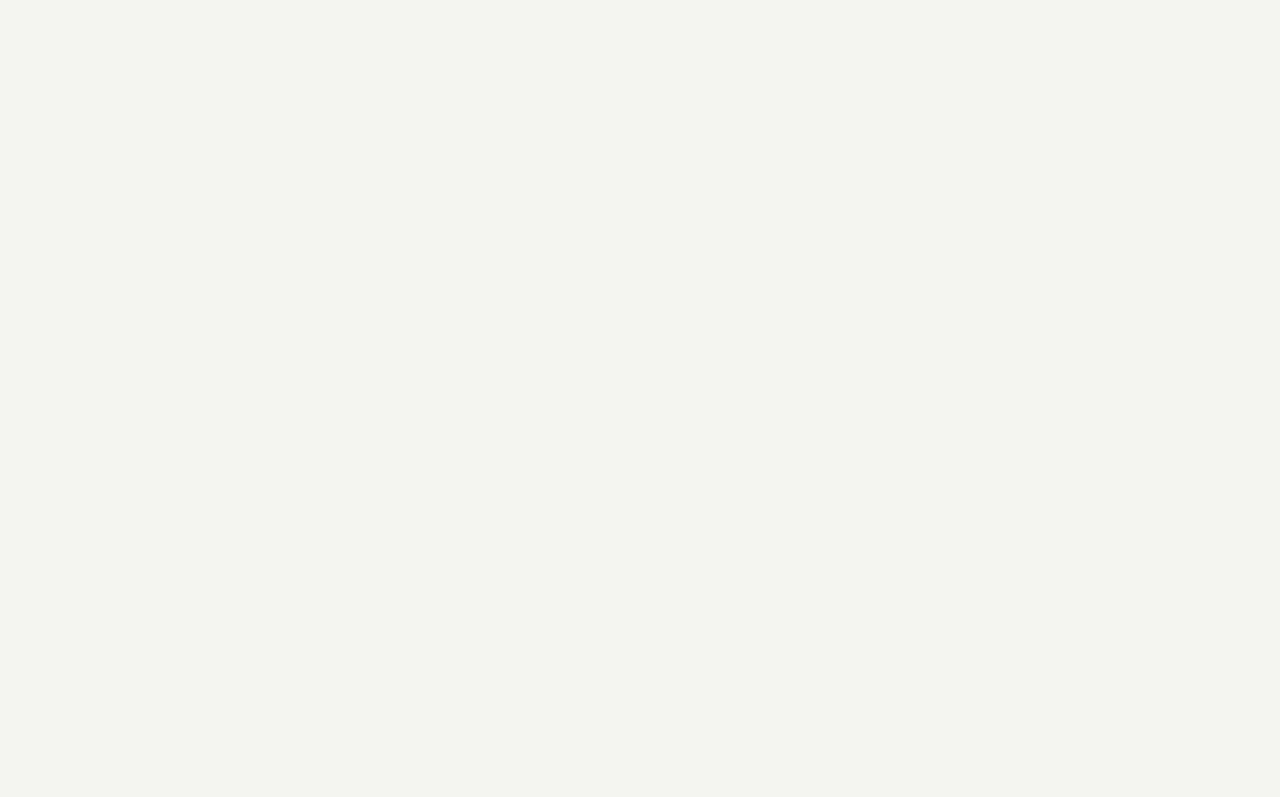
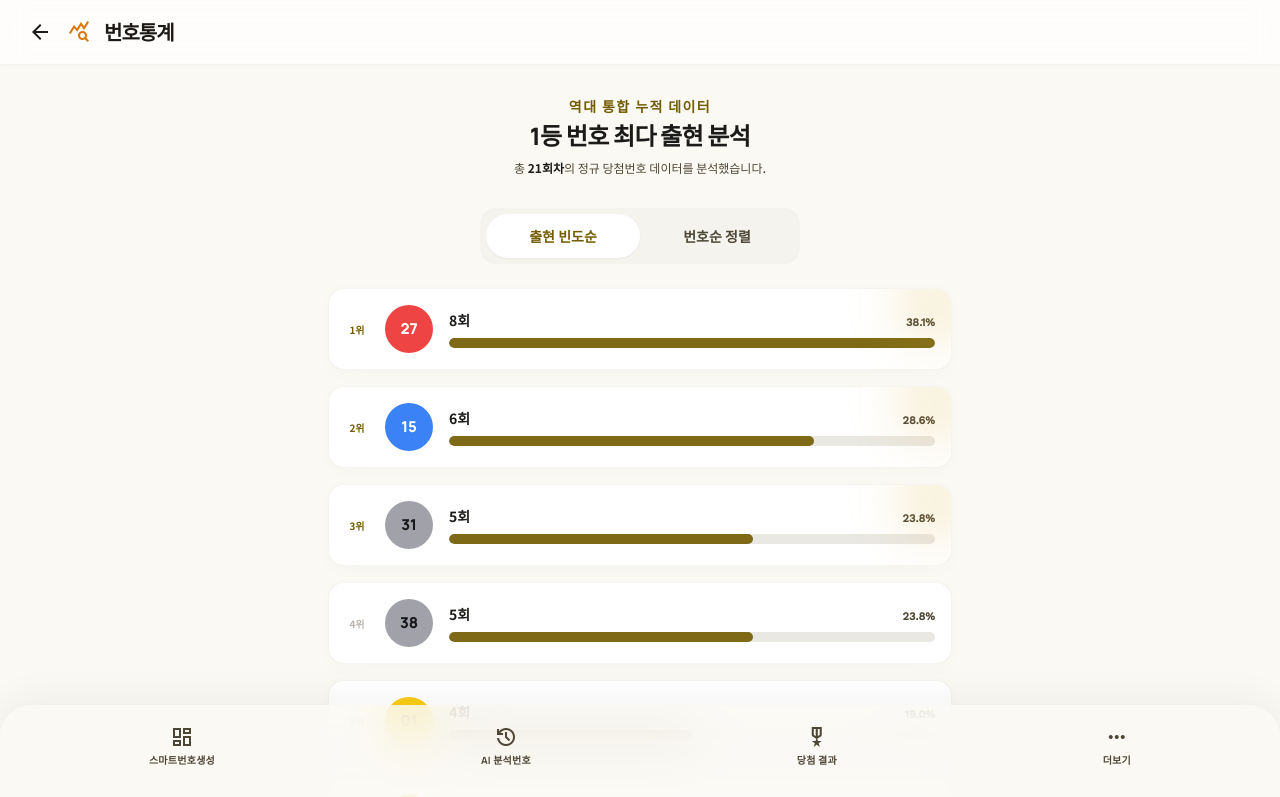
Before and after one commit to dongil-tak/luckywin, a React (Vite) app in the folder frontend/: page /statistics in a window 1280 px wide. Before the commit this address had no page. Shown: the top 797 px of the page. Built offline with nearby package versions, Linux system fonts and the light colour scheme.

Commit message:
feat: add number statistics page parsing entire lottoDB history

```diff
--- a/frontend/src/App.tsx
+++ b/frontend/src/App.tsx
@@ -20,6 +20,7 @@ import WinningItems from './pages/fortune/WinningItems';
 import SavedNumbers from './pages/saved/SavedNumbers';
 import LuckyHistory from './pages/more/LuckyHistory';
 import LottoStore from './pages/more/LottoStore';
+import Statistics from './pages/more/Statistics';
 
 function App() {
   return (
@@ -46,6 +47,7 @@ function App() {
       <Route path="/saved" element={<SavedNumbers />} />
       <Route path="/lucky-history" element={<LuckyHistory />} />
       <Route path="/lotto-store" element={<LottoStore />} />
+      <Route path="/statistics" element={<Statistics />} />
     </Routes>
   );
 }
--- a/frontend/src/components/BottomNav.tsx
+++ b/frontend/src/components/BottomNav.tsx
@@ -69,6 +69,20 @@ export default function BottomNav() {
                 </div>
                 <span className="material-symbols-outlined text-on-surface-variant/40 ml-auto">chevron_right</span>
               </Link>
+              <Link
+                to="/statistics"
+                onClick={() => setShowMore(false)}
+                className="flex items-center gap-4 px-4 py-4 rounded-xl hover:bg-surface-container-high transition-colors"
+              >
+                <div className="w-10 h-10 rounded-full bg-purple-100 flex items-center justify-center">
+                  <span className="material-symbols-outlined text-purple-700" style={{ fontVariationSettings: "'FILL' 1" }}>query_stats</span>
+                </div>
+                <div>
+                  <p className="font-bold text-on-surface text-sm">번호통계</p>
+                  <p className="text-xs text-on-surface-variant">1등 당첨번호 출현 횟수를 확인하세요</p>
+                </div>
+                <span className="material-symbols-outlined text-on-surface-variant/40 ml-auto">chevron_right</span>
+              </Link>
             </div>
           </div>
         </div>
--- /dev/null
+++ b/frontend/src/pages/more/Statistics.tsx
@@ -0,0 +1,128 @@
+import { useState, useMemo } from 'react';
+import { useNavigate } from 'react-router-dom';
+import BottomNav from '../../components/BottomNav';
+import lottoDB from '../../data/lottoDB.json';
+
+const getNumberColorClass = (n: number) => {
+  if (n <= 10) return 'bg-[#facc15] text-[#713f12]';
+  if (n <= 20) return 'bg-[#3b82f6] text-white';
+  if (n <= 30) return 'bg-[#ef4444] text-white';
+  if (n <= 40) return 'bg-[#a1a1aa] text-zinc-900';
+  return 'bg-[#10b981] text-white';
+};
+
+export default function Statistics() {
+  const navigate = useNavigate();
+  const [sortBy, setSortBy] = useState<'freq' | 'num'>('freq');
+
+  // 데이터 알고리즘: 각 번호(1~45)의 출현 횟수와 비율 계산
+  const stats = useMemo(() => {
+    const counts = Array(46).fill(0); // 1~45
+    const totalDraws = lottoDB.length;
+
+    lottoDB.forEach((item) => {
+      // 보너스 번호 제외, 정규 번호 6개만
+      item.numbers.forEach((num) => {
+        if (num >= 1 && num <= 45) {
+          counts[num]++;
+        }
+      });
+    });
+
+    // 최다 출현 횟수 (그래프 상대 길이를 위해)
+    const maxCount = Math.max(...counts.slice(1));
+
+    const result = [];
+    for (let i = 1; i <= 45; i++) {
+      result.push({
+        num: i,
+        count: counts[i],
+        percentage: ((counts[i] / totalDraws) * 100).toFixed(1),
+        relativeHeight: (counts[i] / maxCount) * 100, // 0~100% relative max
+      });
+    }
+
+    if (sortBy === 'freq') {
+      result.sort((a, b) => b.count - a.count || a.num - b.num);
+    }
+
+    return { data: result, totalDraws };
+  }, [sortBy]);
+
+  return (
+    <div className="bg-background text-on-background min-h-screen pb-32">
+      {/* TopAppBar */}
+      <header className="fixed top-0 left-0 w-full h-16 flex items-center justify-between px-6 bg-white/70 dark:bg-stone-900/70 backdrop-blur-md shadow-sm shadow-stone-200/50 z-50">
+        <div className="flex items-center gap-3">
+          <button onClick={() => navigate(-1)} className="w-8 h-8 flex items-center justify-center rounded-full hover:bg-surface-container-high active:scale-95 transition-colors">
+            <span className="material-symbols-outlined text-on-surface">arrow_back</span>
+          </button>
+          <span className="material-symbols-outlined text-amber-600 dark:text-amber-400" data-icon="query_stats">query_stats</span>
+          <h1 className="text-xl font-black text-stone-900 dark:text-stone-50 tracking-tighter">번호통계</h1>
+        </div>
+      </header>
+
+      <main className="pt-24 px-6 max-w-2xl mx-auto space-y-6">
+        <div className="text-center mb-8">
+          <p className="text-sm font-bold text-primary mb-1 tracking-widest uppercase">역대 통합 누적 데이터</p>
+          <h2 className="text-2xl font-headline font-extrabold tracking-tight">1등 번호 최다 출현 분석</h2>
+          <p className="text-xs text-on-surface-variant font-medium mt-2">
+            총 <strong className="text-on-surface">{stats.totalDraws.toLocaleString()}회차</strong>의 정규 당첨번호 데이터를 분석했습니다.
+          </p>
+        </div>
+
+        {/* Tab Toggle */}
+        <div className="flex p-1.5 bg-surface-container-low rounded-2xl mx-auto max-w-xs mb-8">
+          <button
+            onClick={() => setSortBy('freq')}
+            className={`flex-1 py-3 text-sm font-bold rounded-xl transition-all ${sortBy === 'freq' ? 'bg-surface-container-lowest text-primary shadow-sm' : 'text-on-surface-variant hover:bg-surface-container-high text-center'}`}
+          >출현 빈도순</button>
+          <button
+            onClick={() => setSortBy('num')}
+            className={`flex-1 py-3 text-sm font-bold rounded-xl transition-all ${sortBy === 'num' ? 'bg-surface-container-lowest text-primary shadow-sm' : 'text-on-surface-variant hover:bg-surface-container-high text-center'}`}
+          >번호순 정렬</button>
+        </div>
+
+        {/* List */}
+        <div className="space-y-4">
+          {stats.data.map((item, index) => (
+            <div key={item.num} className="bg-surface-container-lowest border border-outline-variant/20 rounded-2xl p-4 flex items-center gap-4 shadow-[0_4px_20px_rgba(27,28,25,0.02)] relative overflow-hidden group hover:bg-surface-container/50 transition-colors">
+              {/* Highlight Rank 1, 2, 3 */}
+              {sortBy === 'freq' && index < 3 && (
+                <div className="absolute top-0 right-0 -mr-6 -mt-6 w-20 h-20 bg-primary-container/20 rounded-full blur-xl"></div>
+              )}
+              {/* Rank Label if Frequency sort */}
+              {sortBy === 'freq' && (
+                <div className="w-6 flex shrink-0 justify-center">
+                  <span className={`text-[10px] font-extrabold uppercase ${index < 3 ? 'text-primary' : 'text-on-surface-variant/40'}`}>{index + 1}위</span>
+                </div>
+              )}
+
+              {/* Number Ball */}
+              <div className={`w-10 h-10 shrink-0 md:w-12 md:h-12 flex items-center justify-center rounded-full font-headline font-extrabold text-[15px] shadow-sm ${getNumberColorClass(item.num)} ring-2 ring-white`}>
+                {item.num.toString().padStart(2, '0')}
+              </div>
+
+              {/* Bar and Stats */}
+              <div className="flex-1 shrink flex flex-col justify-center min-w-0">
+                <div className="flex justify-between items-baseline mb-1.5">
+                  <span className="text-sm font-extrabold text-on-surface">{item.count}회</span>
+                  <span className="text-[11px] font-bold text-on-surface-variant font-label">{item.percentage}%</span>
+                </div>
+                {/* Progress Bar Container */}
+                <div className="w-full bg-surface-container-high h-2.5 rounded-full overflow-hidden">
+                  <div
+                    className="h-full bg-primary bg-opacity-90 rounded-full transition-all duration-1000 ease-out"
+                    style={{ width: `${item.relativeHeight}%` }}
+                  ></div>
+                </div>
+              </div>
+            </div>
+          ))}
+        </div>
+      </main>
+
+      <BottomNav />
+    </div>
+  );
+}
```
Also changed, not shown: frontend/scripts/addLatestDraw.js (added, +27 -0 lines).
